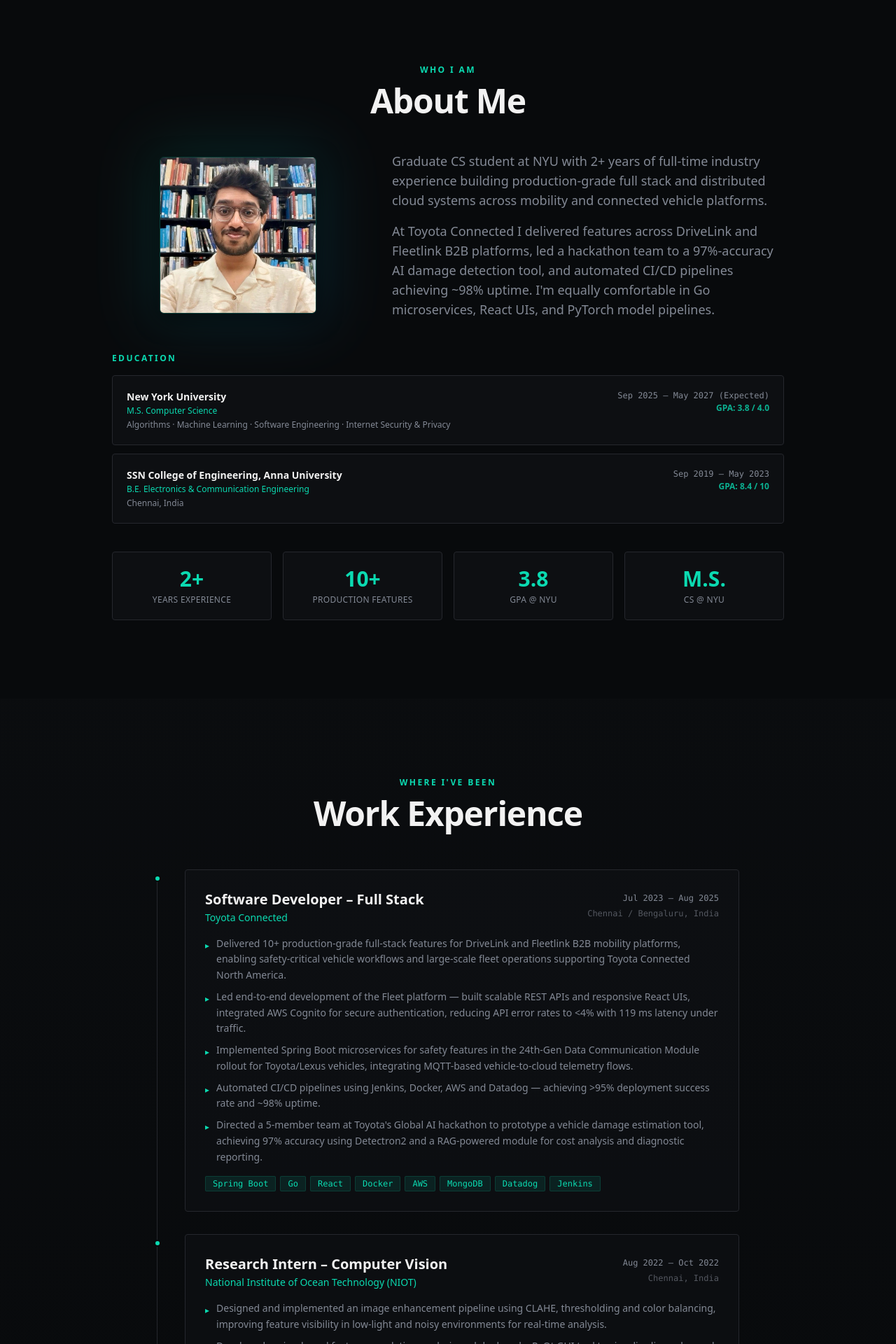
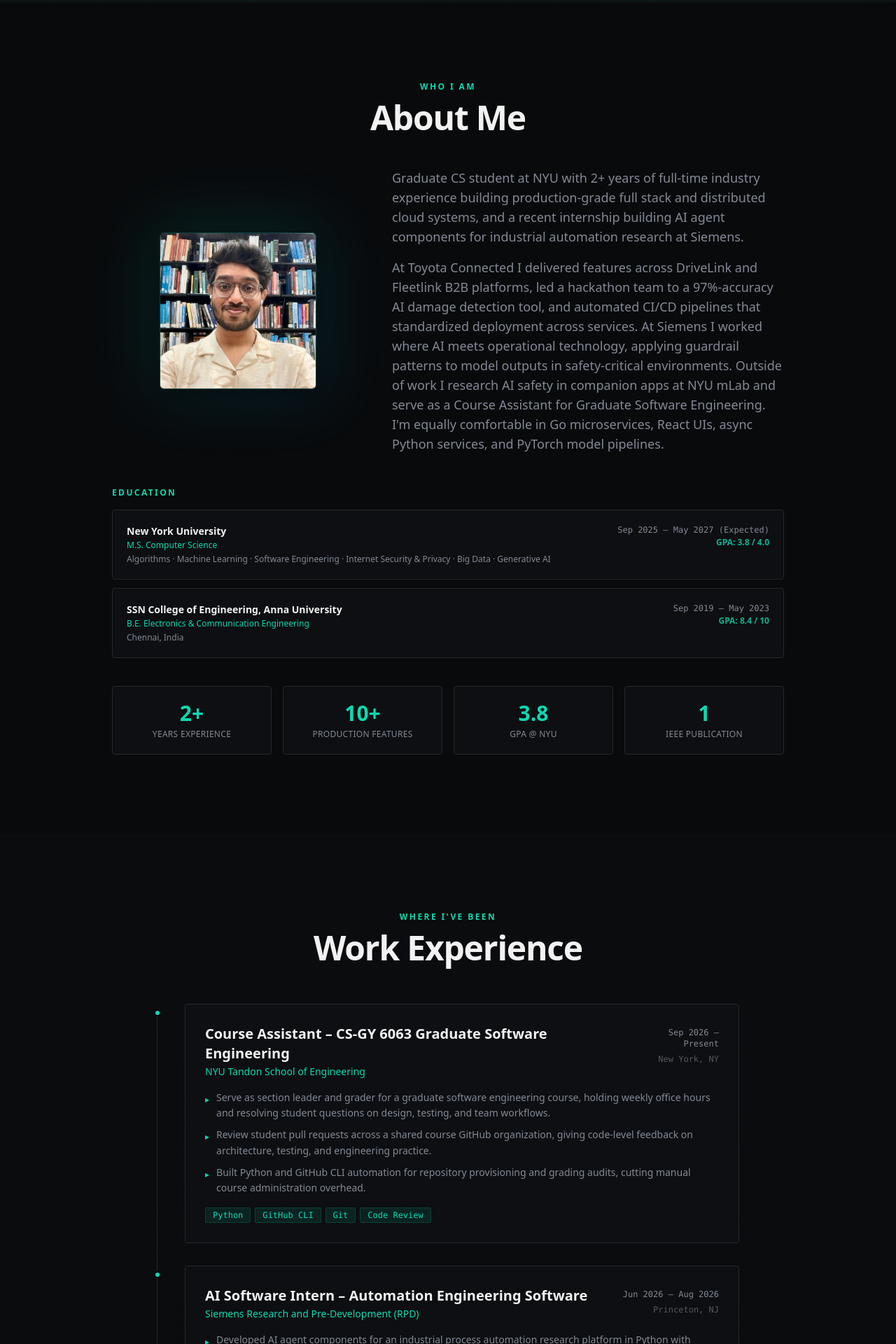
Before and after one commit to vid19/my-portfolio-website, a React (Vite) app: page / in a window 1280 px wide. Shown: the part 880-2800 px from the top of the page at 70% size. Built offline with nearby package versions, Linux system fonts and the light colour scheme; the HTML template or start-up script is replaced by a standard one.

Commit message:
updating siemens content onto portfolio followed by other minor content tweaks

```diff
--- a/index.html
+++ b/index.html
@@ -9,14 +9,14 @@
     <title>Vidyarth Venkateswaran - Portfolio</title>
     <meta
       name="description"
-      content="Portfolio of a Full Stack Developer & Creative Problem Solver. View my projects and get in touch."
+      content="Portfolio of Vidyarth Venkateswaran, software engineer working across AI systems, full stack development, and distributed cloud platforms."
     />
     <meta name="author" content="Vidyarth Venkateswaran" />
 
     <meta property="og:title" content="Vidyarth Venkateswaran - Portfolio" />
     <meta
       property="og:description"
-      content="Portfolio of a Full Stack Developer & Creative Problem Solver. View my projects and get in touch."
+      content="Portfolio of Vidyarth Venkateswaran, software engineer working across AI systems, full stack development, and distributed cloud platforms."
     />
     <meta property="og:type" content="website" />
     <meta name="twitter:card" content="summary_large_image" />
--- a/src/components/About.tsx
+++ b/src/components/About.tsx
@@ -4,7 +4,7 @@
   { value: "2+", label: "Years Experience" },
   { value: "10+", label: "Production Features" },
   { value: "3.8", label: "GPA @ NYU" },
-  { value: "M.S.", label: "CS @ NYU" },
+  { value: "1", label: "IEEE Publication" },
 ];
 
 const education = [
@@ -13,7 +13,7 @@
     degree: "M.S. Computer Science",
     gpa: "GPA: 3.8 / 4.0",
     period: "Sep 2025 – May 2027 (Expected)",
-    detail: "Algorithms · Machine Learning · Software Engineering · Internet Security & Privacy",
+    detail: "Algorithms · Machine Learning · Software Engineering · Internet Security & Privacy · Big Data · Generative AI",
   },
   {
     school: "SSN College of Engineering, Anna University",
@@ -53,14 +53,20 @@
               <p className="text-base sm:text-lg text-muted-foreground leading-relaxed">
                 Graduate CS student at NYU with 2+ years of full-time industry
                 experience building production-grade full stack and distributed
-                cloud systems across mobility and connected vehicle platforms.
+                cloud systems, and a recent internship building AI agent
+                components for industrial automation research at Siemens.
               </p>
               <p className="text-base sm:text-lg text-muted-foreground leading-relaxed">
                 At Toyota Connected I delivered features across DriveLink and
                 Fleetlink B2B platforms, led a hackathon team to a 97%-accuracy
-                AI damage detection tool, and automated CI/CD pipelines achieving
-                ~98% uptime. I'm equally comfortable in Go microservices, React
-                UIs, and PyTorch model pipelines.
+                AI damage detection tool, and automated CI/CD pipelines that
+                standardized deployment across services. At Siemens I worked where AI meets operational
+                technology, applying guardrail patterns to model outputs in
+                safety-critical environments. Outside of work I research AI
+                safety in companion apps at NYU mLab and serve as a Course
+                Assistant for Graduate Software Engineering. I'm equally
+                comfortable in Go microservices, React UIs, async Python
+                services, and PyTorch model pipelines.
               </p>
             </div>
           </div>
--- a/src/components/Contact.tsx
+++ b/src/components/Contact.tsx
@@ -11,7 +11,7 @@
   {
     icon: MapPin,
     label: "Location",
-    value: "United States",
+    value: "New York, NY",
     href: null as string | null,
   },
 ];
--- a/src/components/Experience.tsx
+++ b/src/components/Experience.tsx
@@ -1,17 +1,57 @@
 import { ExternalLink } from "lucide-react";
 
 const experiences = [
+  {
+    title: "Course Assistant – CS-GY 6063 Graduate Software Engineering",
+    company: "NYU Tandon School of Engineering",
+    period: "Sep 2026 – Present",
+    location: "New York, NY",
+    bullets: [
+      "Serve as section leader and grader for a graduate software engineering course, holding weekly office hours and resolving student questions on design, testing, and team workflows.",
+      "Review student pull requests across a shared course GitHub organization, giving code-level feedback on architecture, testing, and engineering practice.",
+      "Built Python and GitHub CLI automation for repository provisioning and grading audits, cutting manual course administration overhead.",
+    ],
+    technologies: ["Python", "GitHub CLI", "Git", "Code Review"],
+    publication: null,
+  },
+  {
+    title: "AI Software Intern – Automation Engineering Software",
+    company: "Siemens Research and Pre-Development (RPD)",
+    period: "Jun 2026 – Aug 2026",
+    location: "Princeton, NJ",
+    bullets: [
+      "Developed AI agent components for an industrial process automation research platform in Python with asyncio, coordinating asynchronous control and inference workloads without blocking real-time operations.",
+      "Applied AI safety and guardrail patterns to model-generated recommendations in a safety-critical operational technology environment.",
+      "Integrated services across a Zenoh publish/subscribe message bus and a WinCC OA SCADA runtime, implementing bindings against the MTP / IEC 63280 modular automation standards.",
+      "Containerized a multi-service research stack with Docker Compose, producing a reproducible environment that shortened onboarding for new engineers.",
+      "Built a Python service that resolves part identifiers into STEP files across supplier catalogs, and extended it with Siemens NX automation via NXOpen to qualify parts into assembly-ready components, projected to eliminate 5 engineering hours monthly.",
+    ],
+    technologies: ["Python", "asyncio", "Zenoh", "WinCC OA", "Docker", "NXOpen"],
+    publication: null,
+  },
+  {
+    title: "Research Assistant (Volunteer)",
+    company: "NYU mLab, under Dr. Danny Huang",
+    period: "Apr 2026 – Jun 2026",
+    location: "New York, NY",
+    bullets: [
+      "Built a 945-app evaluation dataset for AI safety research on AI companion apps, combining a classifier, field extractor, rule-based inference, and manual override pipeline.",
+      "Developed a Playwright-based automation harness to systematically interact with and evaluate AI companion platforms.",
+    ],
+    technologies: ["Python", "Playwright", "Data Pipelines", "AI Safety"],
+    publication: null,
+  },
   {
     title: "Software Developer – Full Stack",
     company: "Toyota Connected",
     period: "Jul 2023 – Aug 2025",
     location: "Chennai / Bengaluru, India",
     bullets: [
-      "Delivered 10+ production-grade full-stack features for DriveLink and Fleetlink B2B mobility platforms, enabling safety-critical vehicle workflows and large-scale fleet operations supporting Toyota Connected North America.",
-      "Led end-to-end development of the Fleet platform — built scalable REST APIs and responsive React UIs, integrated AWS Cognito for secure authentication, reducing API error rates to <4% with 119 ms latency under traffic.",
-      "Implemented Spring Boot microservices for safety features in the 24th-Gen Data Communication Module rollout for Toyota/Lexus vehicles, integrating MQTT-based vehicle-to-cloud telemetry flows.",
-      "Automated CI/CD pipelines using Jenkins, Docker, AWS and Datadog — achieving >95% deployment success rate and ~98% uptime.",
-      "Directed a 5-member team at Toyota's Global AI hackathon to prototype a vehicle damage estimation tool, achieving 97% accuracy using Detectron2 and a RAG-powered module for cost analysis and diagnostic reporting.",
+      "Delivered 10+ production full-stack features using React, Java and Go for the DriveLink and Fleetlink B2B mobility platforms, enabling safety-critical vehicle workflows and large-scale fleet operations supporting Toyota Connected North America.",
+      "Led end-to-end development of the Fleet platform, building scalable REST APIs and responsive React interfaces and integrating AWS Cognito for secure authentication, sustaining 119 ms median latency under production traffic.",
+      "Implemented Spring Boot microservices for safety features in the 24th-generation Data Communication Module rollout across Toyota and Lexus vehicles, integrating MQTT-based vehicle-to-cloud telemetry flows.",
+      "Automated CI/CD pipelines with Jenkins, Docker and Datadog, cutting release overhead and standardizing deployment across services.",
+      "Directed a 5-member team at Toyota's Global AI Hackathon to prototype a vehicle damage estimation tool, reaching 97% accuracy with Detectron2 and building a RAG-powered module for cost analysis and diagnostic reporting.",
     ],
     technologies: [
       "Spring Boot", "Go", "React", "Docker", "AWS", "MongoDB", "Datadog", "Jenkins",
--- a/src/components/Projects.tsx
+++ b/src/components/Projects.tsx
@@ -30,10 +30,10 @@
   {
     num: "04",
     title: "Cloud Console Automation Agent",
-    period: "In Progress",
+    period: "Sep – Dec 2025",
     description:
-      "Designing a system that executes plain-English cloud console tasks end-to-end with role-based access, audit logs, and reproducibility for task execution, evidence generation, and review.",
-    tags: ["Django", "React", "Browser-Use", "Cloud Automation"],
+      "Built an LLM-powered browser automation system that executes Google Cloud Console workflows from plain-English instructions, using Gemini 2.5 Flash for task planning and cutting manual GCP task time by 60%+. Orchestrated a real-time multi-task engine with Django Channels and Electron, using persistent Chrome sessions, WebSocket sync, and pause/resume controls for concurrent task execution.",
+    tags: ["Django Channels", "Electron", "Vertex AI", "Gemini", "WebSockets"],
     github: null,
   },
 ];
--- a/src/components/Skills.tsx
+++ b/src/components/Skills.tsx
@@ -1,11 +1,11 @@
-import { Code2, Globe, Brain, Cloud, MessageSquare, Wrench } from "lucide-react";
+import { Code2, Globe, Brain, Cloud, MessageSquare, Wrench, Factory } from "lucide-react";
 
 const skillGroups = [
   {
     icon: Code2,
     title: "Languages",
     tags: [
-      "Python", "Go", "Java", "C++", "C#", "JavaScript (React.js)",
+      "Python (asyncio)", "Go", "Java", "C++", "C#", "JavaScript (React.js)",
       "Swift", "HTML/CSS", "SQL", "MQL",
     ],
   },
@@ -19,7 +19,7 @@
     title: "Cloud & DevOps",
     tags: [
       "AWS (EC2, Lambda, S3, Cognito)", "GCP", "Azure",
-      "Docker", "Kubernetes", "Datadog",
+      "Docker", "Docker Compose", "Kubernetes", "Datadog", "GitHub Actions",
     ],
   },
   {
@@ -27,20 +27,25 @@
     title: "ML / NLP",
     tags: [
       "Pandas", "NumPy", "Scikit-Learn", "PyTorch",
-      "LangChain", "LangGraph", "RAG",
+      "LangChain", "LangGraph", "RAG", "Ollama", "Detectron2", "OpenCV",
     ],
   },
   {
     icon: MessageSquare,
     title: "Messaging & Methods",
-    tags: ["RabbitMQ", "Kafka", "Agile", "Kanban"],
+    tags: ["RabbitMQ", "Kafka", "Zenoh", "MQTT", "Agile", "Kanban"],
+  },
+  {
+    icon: Factory,
+    title: "Industrial Automation",
+    tags: ["WinCC OA (SCADA)", "MTP / IEC 63280", "Siemens NX (NXOpen)"],
   },
   {
     icon: Wrench,
     title: "Tools & OS",
     tags: [
-      "Git", "Figma", "Jira", "Confluence", "VSCode",
-      "Intellij", "Unix", "Linux",
+      "Git", "GitHub CLI", "Playwright", "Figma", "Jira", "Confluence",
+      "VSCode", "Intellij", "Unix", "Linux",
     ],
   },
 ];
```
Also changed, not shown: src/components/Hero.tsx (+6 -4 lines).
